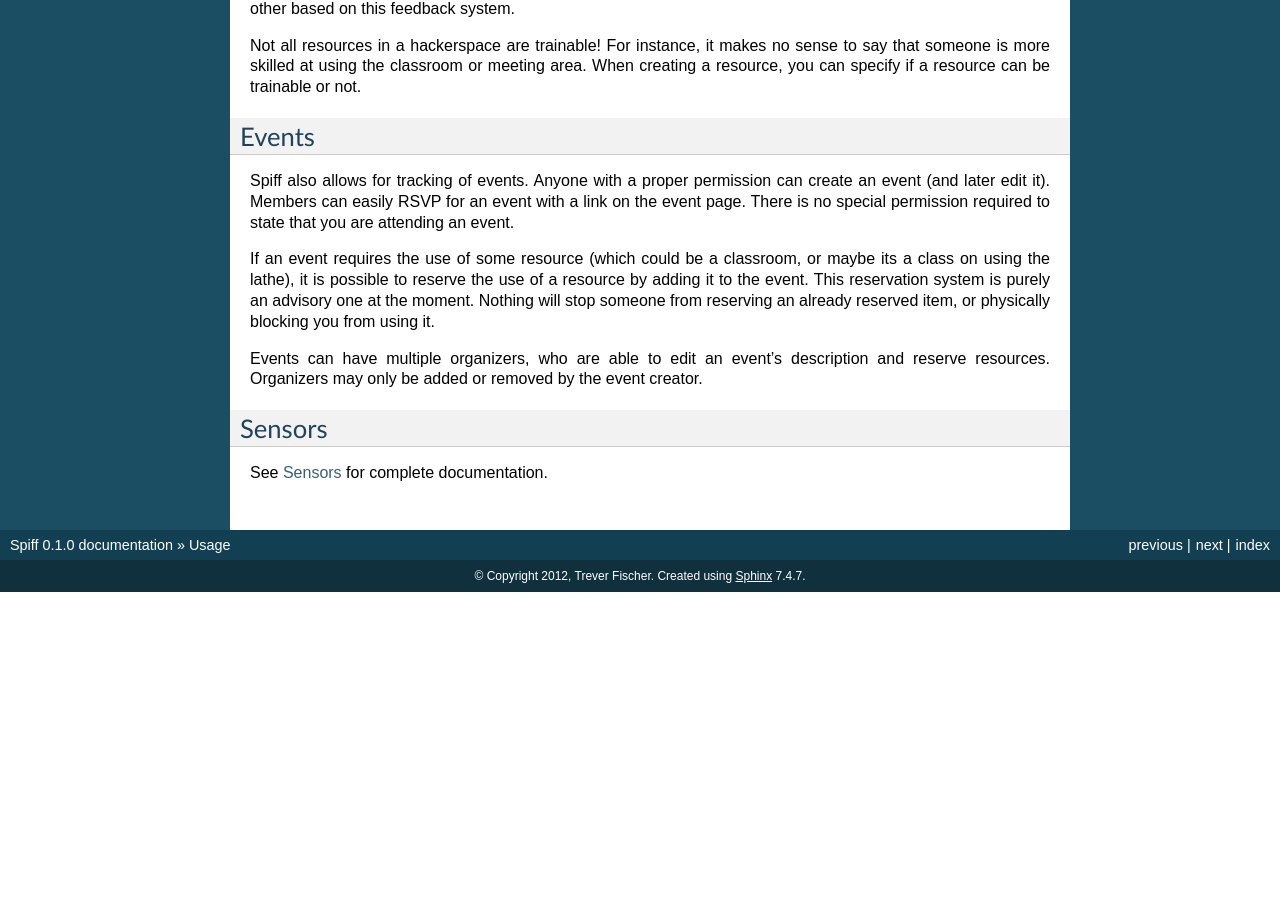
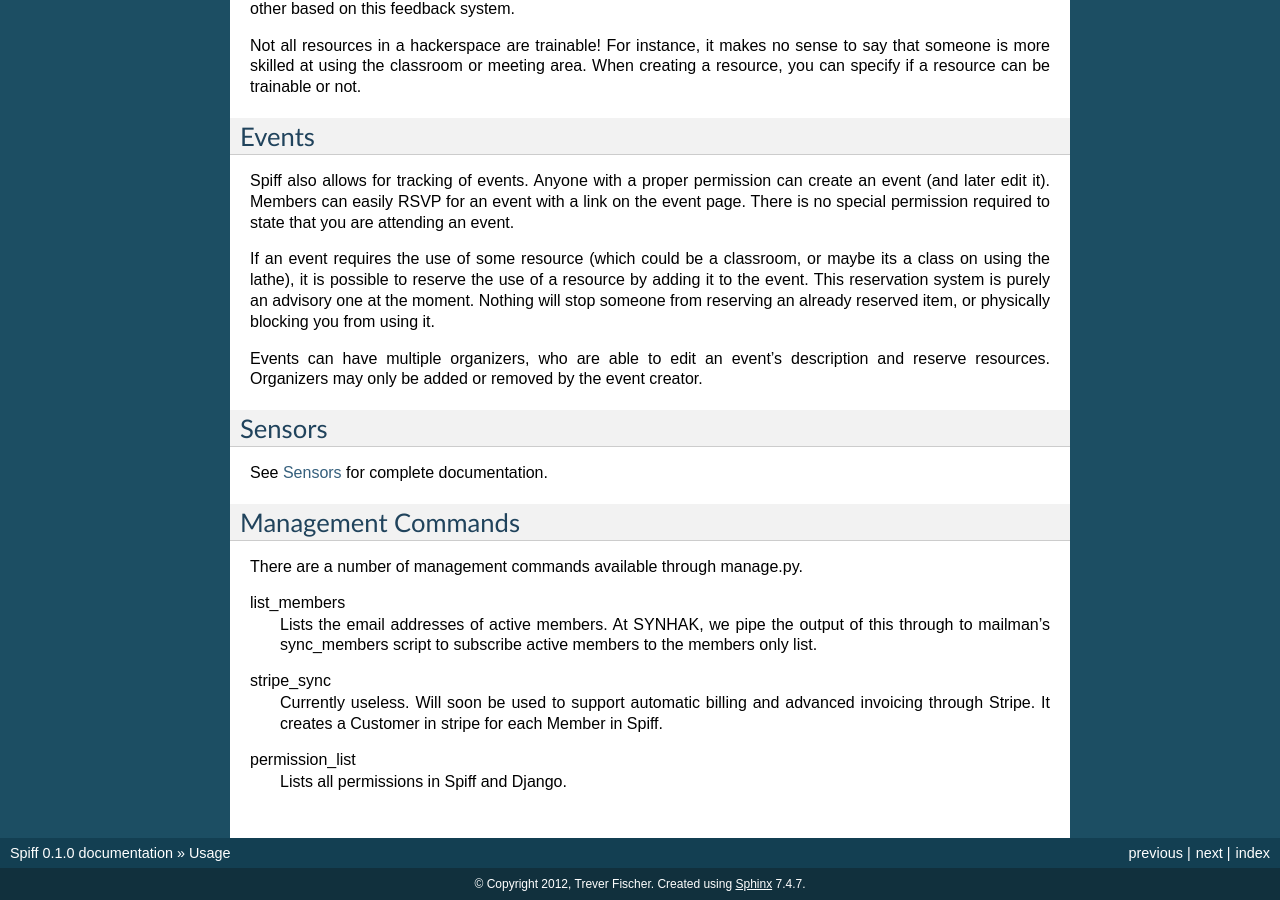
Before and after one commit to SYNHAK/spiff, a Sphinx documentation site: the page built from docs/usage.rst, in a window 1280 px wide and 900 px high, scrolled down 2657 px. Built offline with Sphinx 7.4.7, drawn with Linux system fonts in a browser that asks for light colours; before the commit the page ends 3249 px from its top, so only the background shows below that.

Commit message:
Document some management commands

```diff
--- a/docs/usage.rst
+++ b/docs/usage.rst
@@ -215,3 +215,19 @@ Sensors
 -------
 
 See :doc:`sensors` for complete documentation.
+
+Management Commands
+-------------------
+
+There are a number of management commands available through manage.py.
+
+list_members
+    Lists the email addresses of active members. At SYNHAK, we pipe the output
+    of this through to mailman's sync_members script to subscribe active members
+    to the members only list.
+stripe_sync
+    Currently useless. Will soon be used to support automatic billing and
+    advanced invoicing through Stripe. It creates a Customer in stripe for each
+    Member in Spiff.
+permission_list
+    Lists all permissions in Spiff and Django.
```
